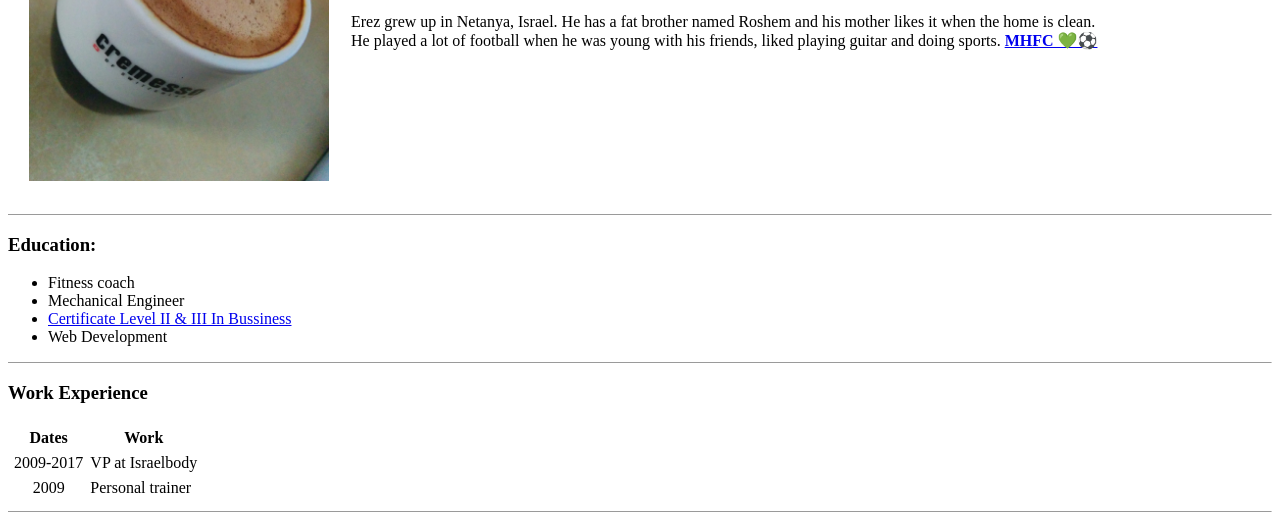
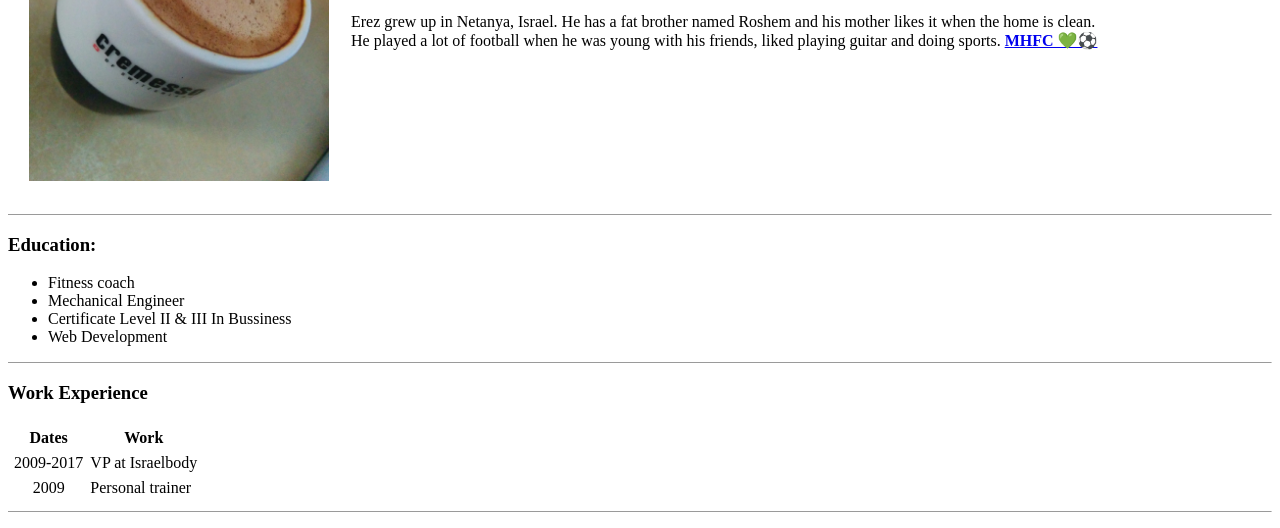
Before and after one commit to Idanpizanti/cv, a plain HTML site: page index.html in a window 1280 px wide. Shown: the part 248-776 px from the top of the page. Drawn offline with Linux system fonts and the light colour scheme.

Commit message:
Update index.html

```diff
--- a/index.html
+++ b/index.html
@@ -31,7 +31,7 @@
   <ul>
     <li>Fitness coach</li>
     <li>Mechanical Engineer</li>
-    <li> <a href="https://drive.google.com/file/d/13d8ZDjIV1ez_WP7cPTQ8Om0_P8aEESpt/view?usp=sharing">Certificate Level II & III In Bussiness</a></li>
+    <li>Certificate Level II & III In Bussiness</a></li>
     <li>Web Development</li>
   </ul>
   <hr size=”3”>
```
